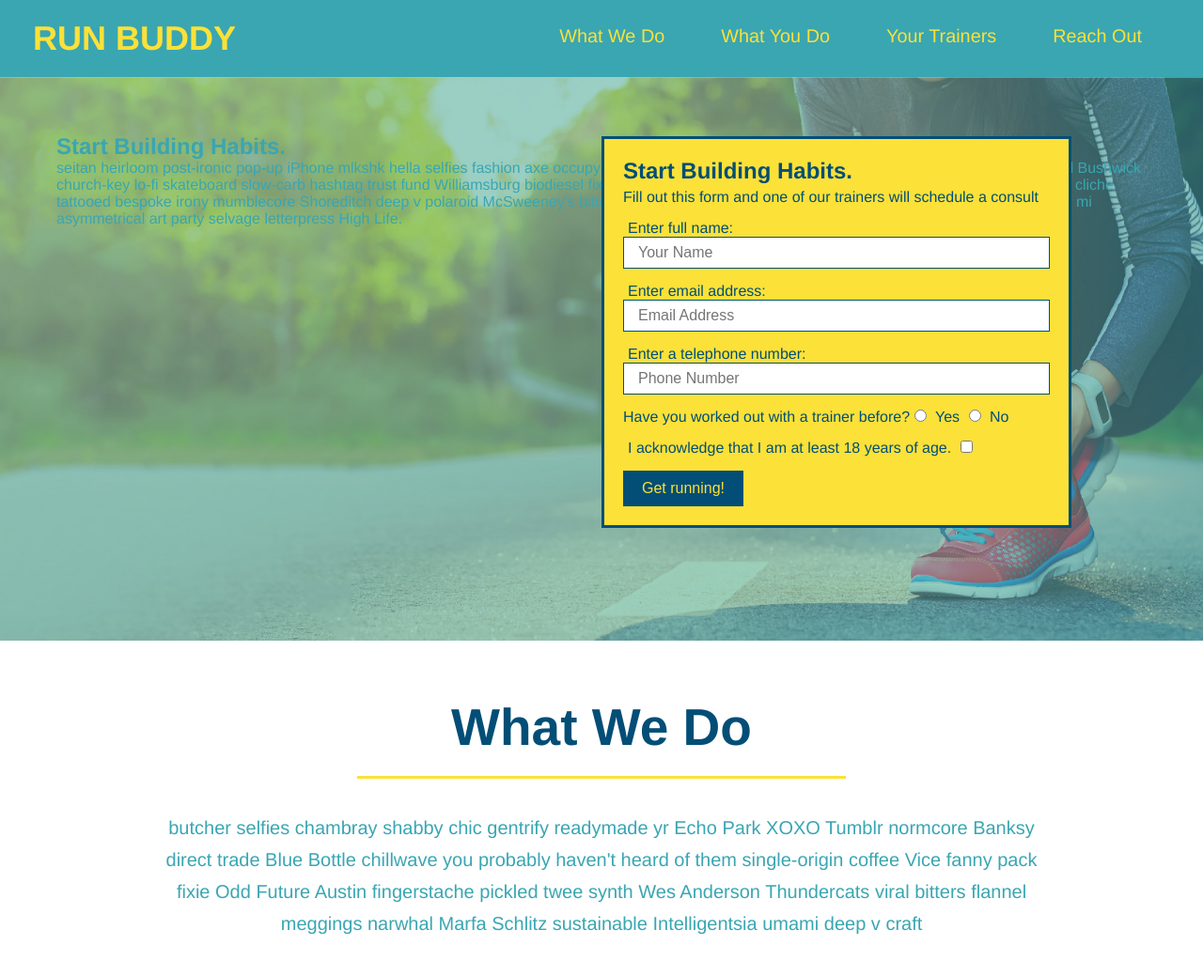
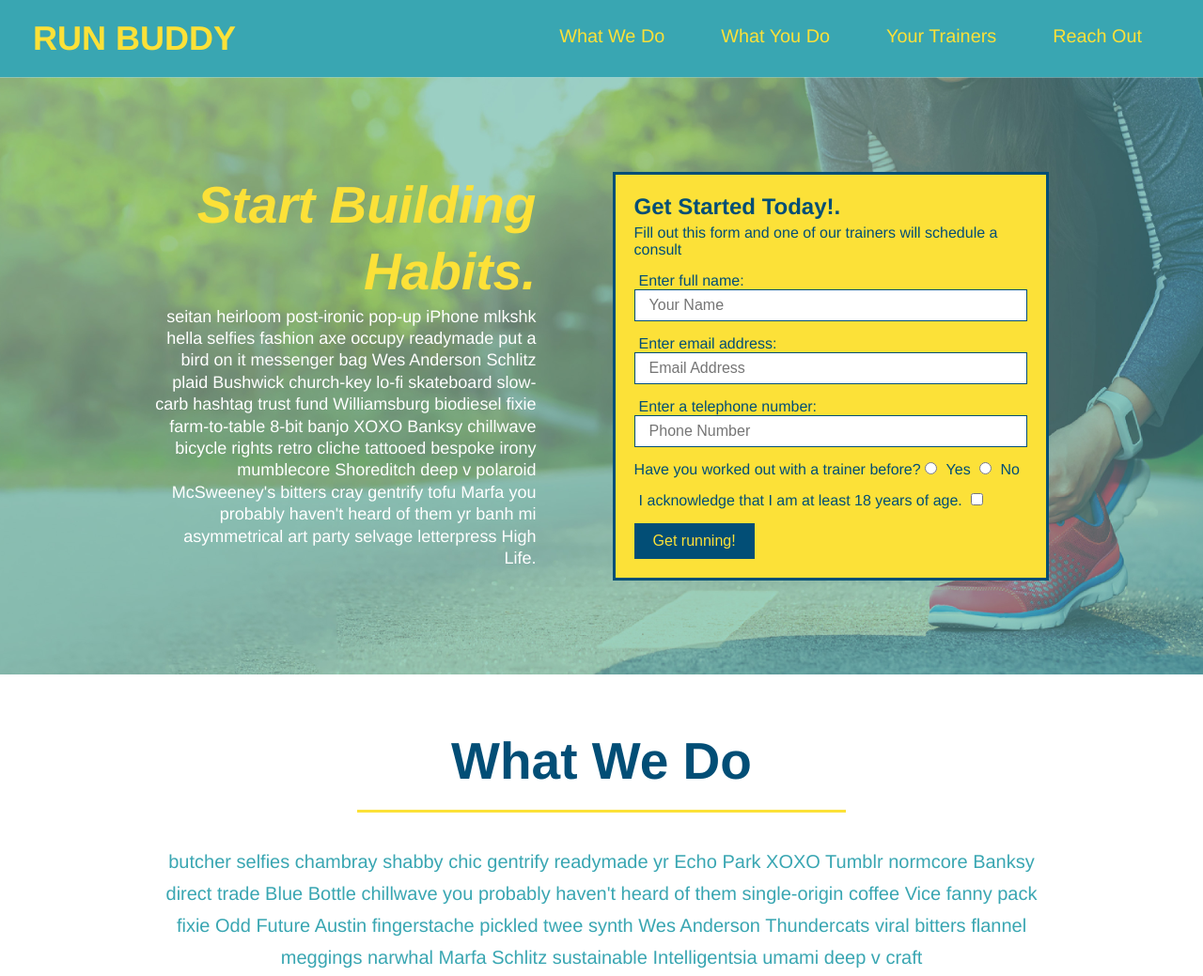
Before and after one commit to ejccna72/runbuddy, a plain HTML site: page index.html in a window 1280 px wide. Shown: the top 1039 px of the page at 94% size. Drawn offline with Linux system fonts and the light colour scheme.

Commit message:
add flexbox to the hero

```diff
--- a/assets/css/style.css
+++ b/assets/css/style.css
@@ -52,17 +52,18 @@ footer {
   background: #fce138;
   width: 100%;
   padding: 40px 35px;
+  display: flex;
+  justify-content: space-between;
+  flex-wrap: wrap;
 }
 
 footer h2 {
-  display: inline;
   color: #024e76;
   font-size: 30px;
   margin: 0;
 }
 
 footer div {
-  float: right;
   line-height: 1.5;
   text-align: right;
 }
@@ -78,10 +79,11 @@ section {
 /* Hero Style Start */
 .hero {
   background-image: url('../images/hero-bg.jpg');
-  height: 600px;
   background-size: cover;
   background-position: center;
-  position: relative;
+  display: flex;
+  justify-content: center;
+  flex-wrap: wrap;
 }
 /* Hero Style End */
 
@@ -89,11 +91,9 @@ section {
   border: 3px solid #024e76;
   background-color: #fce138;
   padding: 20px;
-  width: 500px;
   color: #024e76;
-  position: absolute;
-  bottom: 120px;
-  right: 140px;
+  width: 40%;
+  margin: 3.5%;
 }
 
 .hero-form h3 {
@@ -102,6 +102,21 @@ section {
 }
 .hero-form p {
   margin: 5px 0 15px 0;
+}
+
+.hero-cta {
+  width: 35%;
+  text-align: right;
+  margin: 3.5%;
+  color: #fff;
+  font-size: 18px;
+  line-height: 1.3;
+}
+
+.hero-cta h2 {
+  font-style: italic;
+  font-size: 55px;
+  color: #fce138;
 }
 
 .form-input {
--- a/index.html
+++ b/index.html
@@ -45,7 +45,7 @@
       </p>
     </div>
     <div class="hero-form">
-      <h3>Start Building Habits.</h3>
+      <h3>Get Started Today!.</h3>
       <p>Fill out this form and one of our trainers will schedule a consult</p>
       <form>
         <label for="name">Enter full name:</label>
```
